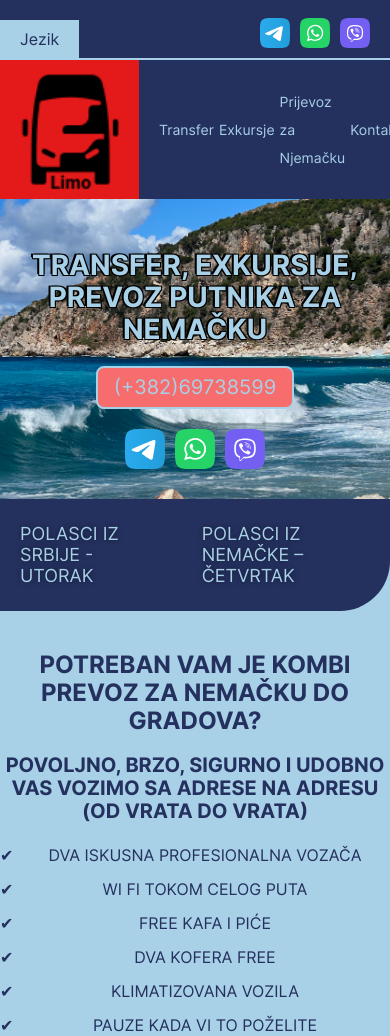
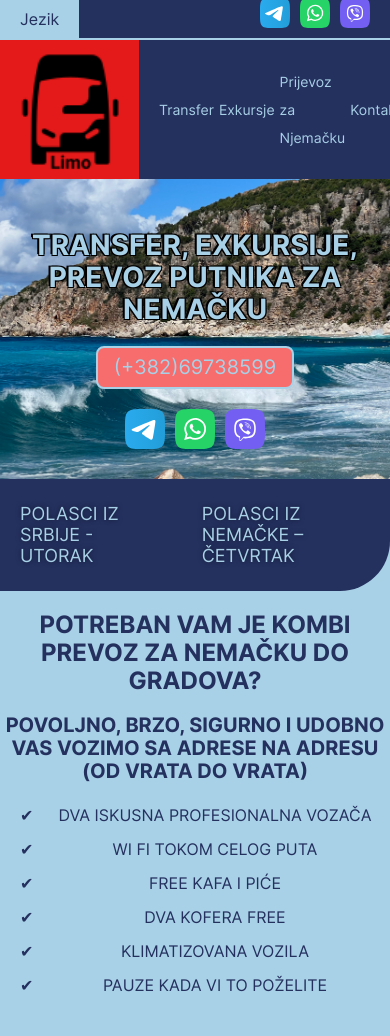
Before and after one commit to ArienI/Cargo-Transportation, a PHP site: page / in a window 390 px wide; the page is wider, and only the part inside the window is pictured. Shown: the top 1036 px of that part. Run offline with PHP 8.4, Linux system fonts and the light colour scheme; grey boxes are pictures that could not be loaded.

Commit message:
fix:media mobile

```diff
--- a/index.css
+++ b/index.css
@@ -430,6 +430,10 @@
 
 /* мобильные */
 @media (max-width: 768px) {
+  .header {
+    padding: 0;
+  }
+
   .header__top {
     width: 100%;
     padding: 0;
@@ -514,11 +518,16 @@
     width: 100%;
     flex-direction: column;
     gap: 20px;
+    padding: 0;
   }
 
   .services__description {
     padding-left: 0;
     text-align: center;
+  }
+
+  .services__menu-item {
+    margin-left: 20px;
   }
   .service__map {
     margin: 0 auto;
```
